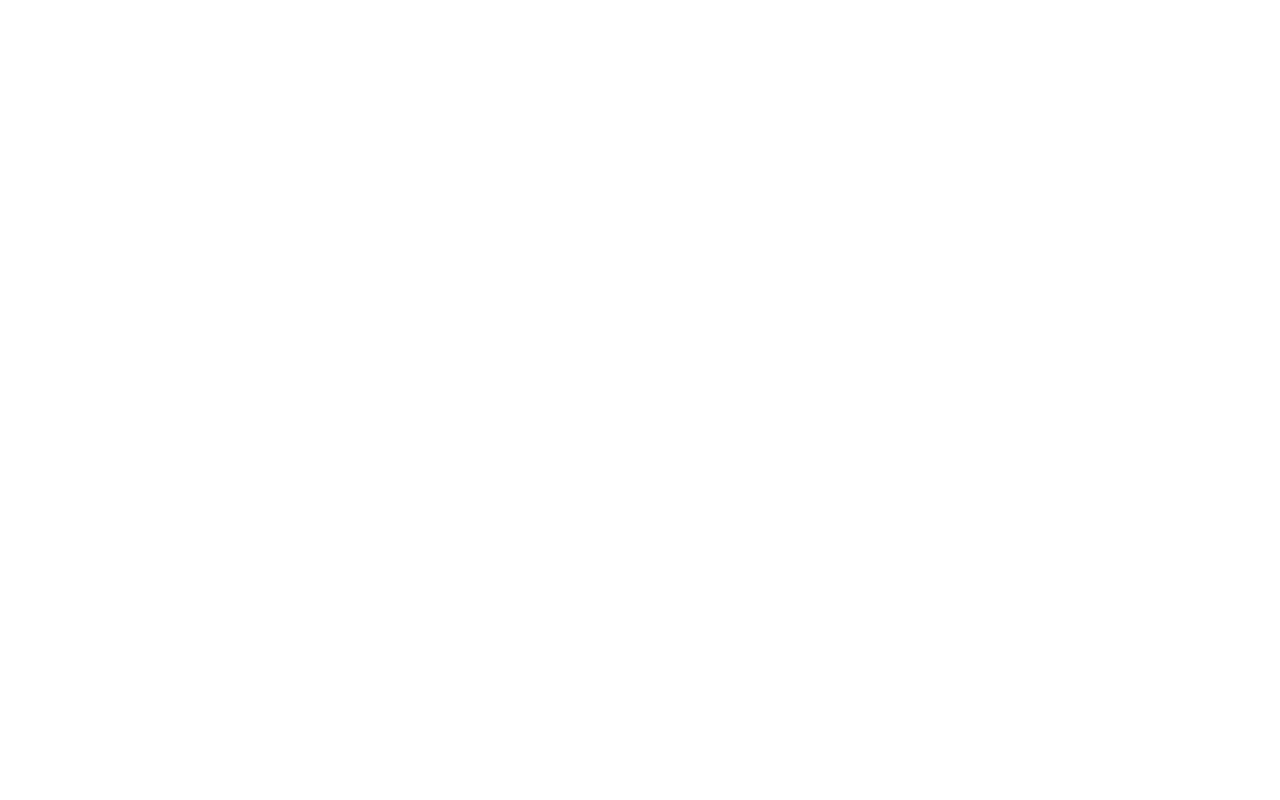
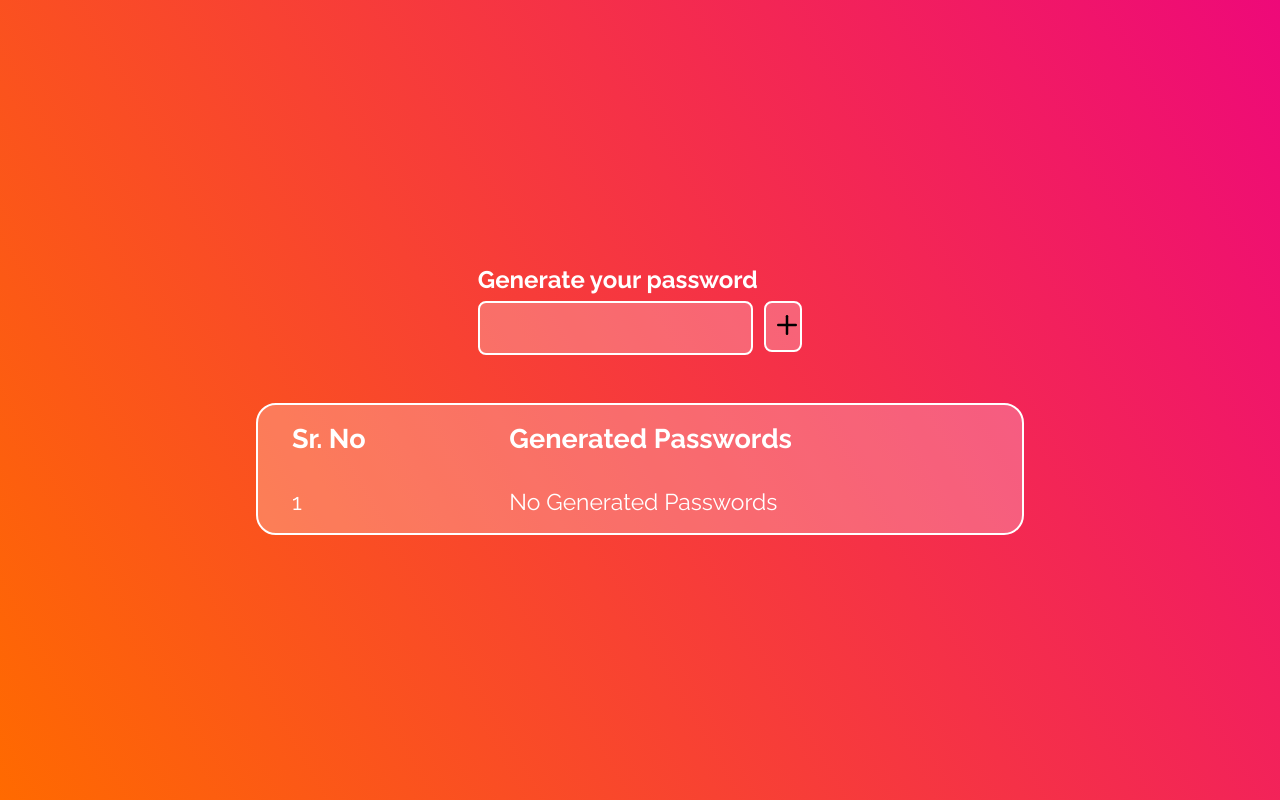
Before and after one commit to Karthikkk-24/PasswordGenerator, a plain HTML site: page index.html in a window 1280 px wide. Drawn offline with Linux system fonts and the light colour scheme.

Commit message:
Design Ready

```diff
--- a/index.html
+++ b/index.html
@@ -10,6 +10,35 @@
 </head>
 
 <body>
+    <div class="page">
+        <div class="section">
+            <label for="">Generate your password</label>
+            <div class="flex_row">
+                <input type="text" readonly id="password">
+                <button class="add_btn" id="add_btn" onclick="generate_password()">
+                    <svg xmlns="http://www.w3.org/2000/svg" class="icon icon-tabler icon-tabler-plus" width="30"
+                        height="30" viewBox="0 0 24 24" stroke-width="2" stroke="black" fill="none"
+                        stroke-linecap="round" stroke-linejoin="round">
+                        <path stroke="none" d="M0 0h24v24H0z" fill="none" />
+                        <line x1="12" y1="5" x2="12" y2="19" />
+                        <line x1="5" y1="12" x2="19" y2="12" />
+                    </svg>
+                </button>
+            </div>
+        </div>
+        <div class="generated_passwords">
+            <table>
+                <tr>
+                    <th>Sr. No</th>
+                    <th>Generated Passwords</th>
+                </tr>
+                <tr>
+                    <td>1</td>
+                    <td>No Generated Passwords</td>
+                </tr>
+            </table>
+        </div>
+    </div>
 
     <script src="main.js"></script>
 </body>
--- a/main.js
+++ b/main.js
@@ -0,0 +1,11 @@
+// let add = document.getElementById('add_btn');
+let password = document.getElementById('password');
+
+// add.document.addEventListener('click', function () {
+//     // password.value = "karthik";
+// });
+
+function generate_password() {
+    password.value = "karthik";
+    // alert("something");
+}
--- a/style.css
+++ b/style.css
@@ -6,4 +6,86 @@
 
 body {
   margin: 0 !important;
+  height: 100vh;
+  width: 100vw;
 }
+
+.flex_row {
+  display: flex;
+  flex-direction: row;
+  gap: 0.7rem;
+}
+
+.page {
+  height: 100%;
+  width: 100%;
+
+  background: linear-gradient(-120deg, #ee0979, #ff6a00);
+
+  display: flex;
+  flex-direction: column;
+  justify-content: center;
+  align-items: center;
+  gap: 3rem;
+}
+
+.section {
+  display: flex;
+  flex-direction: column;
+  justify-content: center;
+  align-items: center;
+  width: auto;
+  gap: 0.4rem;
+}
+
+input {
+  width: 20vw;
+  height: 6vh;
+  border-radius: 8px;
+  border: 2px solid white;
+  background: rgba(255, 255, 255, 0.25);
+  padding-left: 1vw;
+  font-size: 1.2em;
+  font-weight: bold;
+}
+
+label {
+  font-size: 24px;
+  text-align: start;
+  width: 100%;
+  color: white;
+  font-weight: bold;
+}
+
+.add_btn {
+  width: 3vw;
+  height: 6.4vh;
+  border: 2px solid white;
+  border-radius: 8px;
+  background: rgba(255, 255, 255, 0.25);
+}
+
+.generated_passwords {
+  width: 60vw;
+}
+
+.generated_passwords table {
+  width: 100%;
+  border: 2px solid white;
+  border-radius: 20px;
+  background: rgba(255, 255, 255, 0.25);
+}
+
+.generated_passwords table tr,
+.generated_passwords table th {
+  font-size: 1.3em;
+  color: white;
+  padding: 1rem 2rem;
+  text-align: start;
+}
+
+.generated_passwords table td {
+  font-size: 1.1em;
+  color: white;
+  padding: 1rem 2rem;
+}
```
